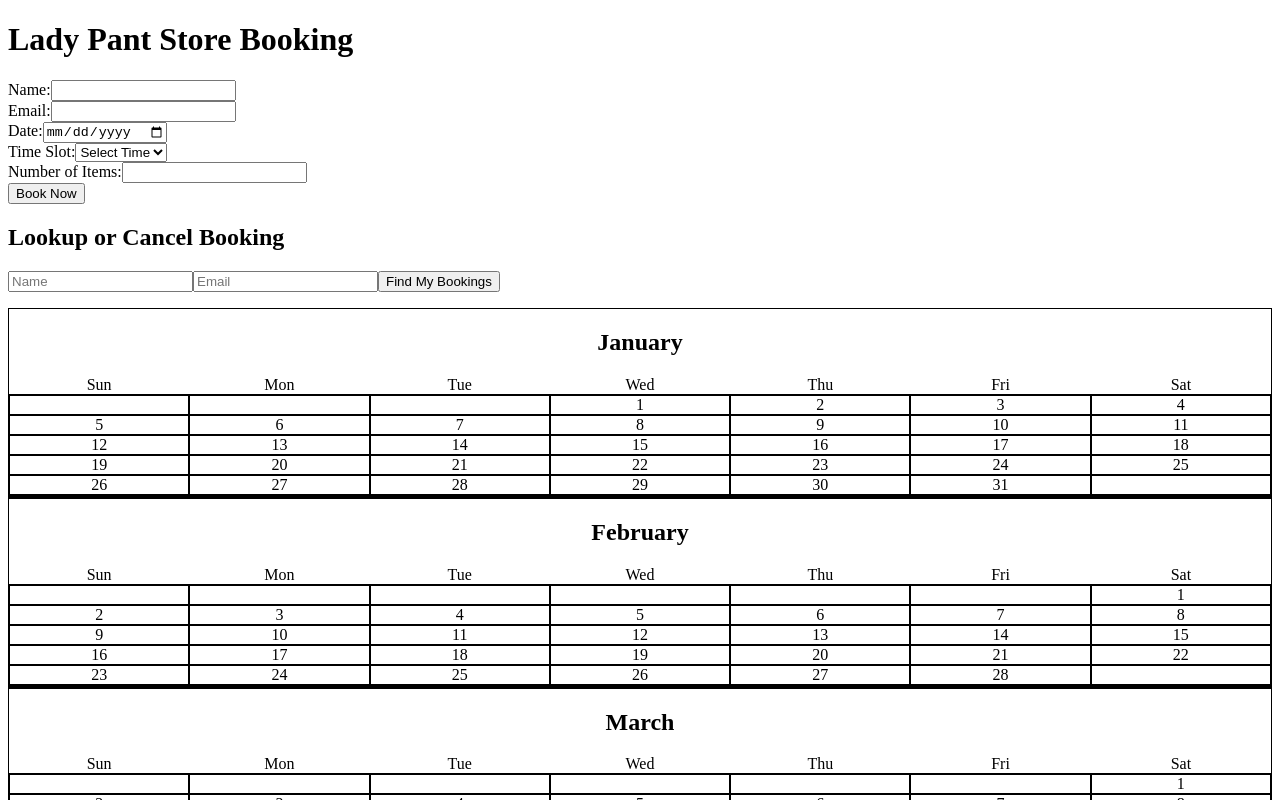
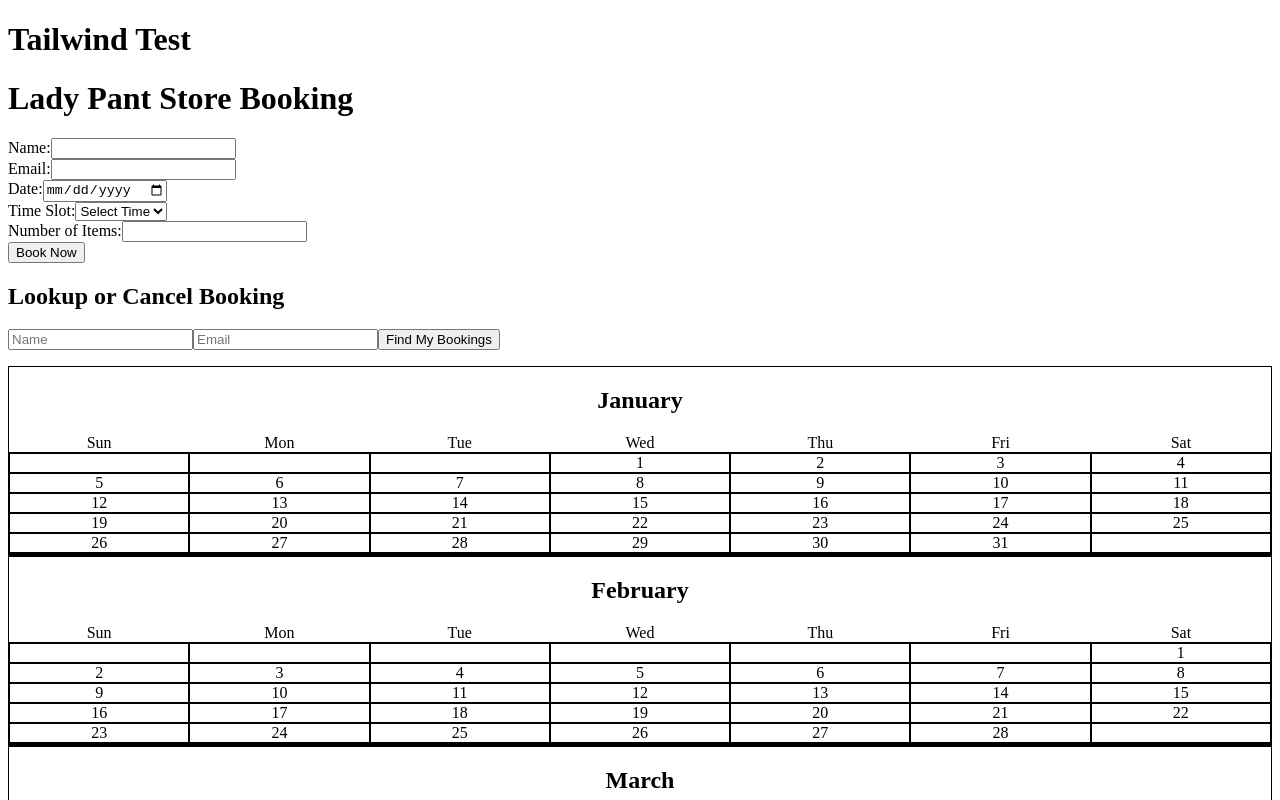
Before and after one commit to Barry-byte-cyber/Lady-Store-Booking-Finally, a React (Vite) app: page / in a window 1280 px wide. Shown: the top 800 px of the page. Built offline with nearby package versions, Linux system fonts and the light colour scheme.

Commit message:
✅ Tailwind working test + build complete

```diff
--- a/src/App.jsx
+++ b/src/App.jsx
@@ -12,6 +12,7 @@
 
   return (
     <div>
+<h1 className="text-2xl font-bold text-green-600">Tailwind Test</h1>
       {isAdmin ? (
         sessionStorage.getItem("isAdmin") === "true" ? (
           <AdminView />
```
